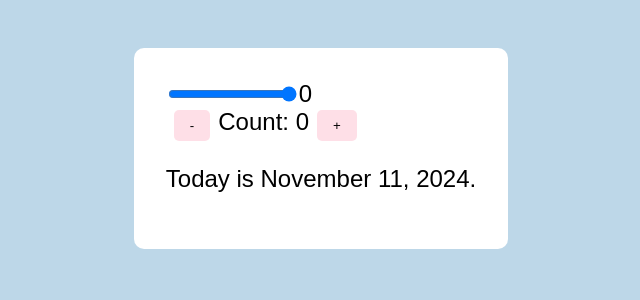
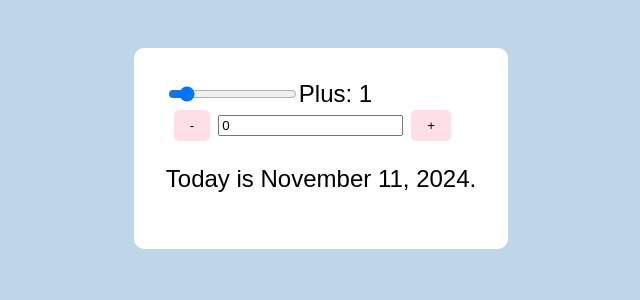
Before and after one commit to thelvp/react-date-counter, a React (Create React App) app: page / in a window 1280 px wide. Shown: the top 300 px of the page, without its empty margins (319-959 px from the left). Built offline with nearby package versions, Linux system fonts and the light colour scheme.

Commit message:
update count input type  and add reset button

```diff
--- a/src/App.js
+++ b/src/App.js
@@ -3,21 +3,36 @@ import './styles.css';
 
 export default function App() {
   const [count, setCount] = useState(0);
-  const [step, setStep] = useState(0);
+  const [step, setStep] = useState(1);
   const date = new Date('11 November 2024');
   date.setDate(date.getDate() + count);
   const dateConfig = {year: 'numeric', month: 'long', day: 'numeric'};
 
+  const handleReset = () => {
+    setStep(1);
+    setCount(0);
+  };
+
   return (
     <div className='App'>
       <div>
-        <input type='range' min={0} max={10}></input>
-        <span>{step}</span>
+        <input
+          type='range'
+          min={0}
+          max={10}
+          value={step}
+          onChange={(e) => setStep(Number(e.target.value))} // Target.value is string, so convert back to number
+        />
+        <span>Plus: {step}</span>
       </div>
 
       <div>
         <button onClick={() => setCount((c) => c - step)}>-</button>
-        <span>Count: {count}</span>
+        <input
+          type='text'
+          value={count}
+          onChange={(e) => setCount(Number(e.target.value))}
+        />
         <button onClick={() => setCount((c) => c + step)}>+</button>
       </div>
 
@@ -32,6 +47,12 @@ export default function App() {
           </span>
           <span>{date.toLocaleDateString('en-US', dateConfig)}.</span>
         </p>
+
+        {count !== 0 || step !== 1 ? (
+          <div>
+            <button onClick={handleReset}>Reset</button>
+          </div>
+        ) : null}
       </div>
     </div>
   );
```
